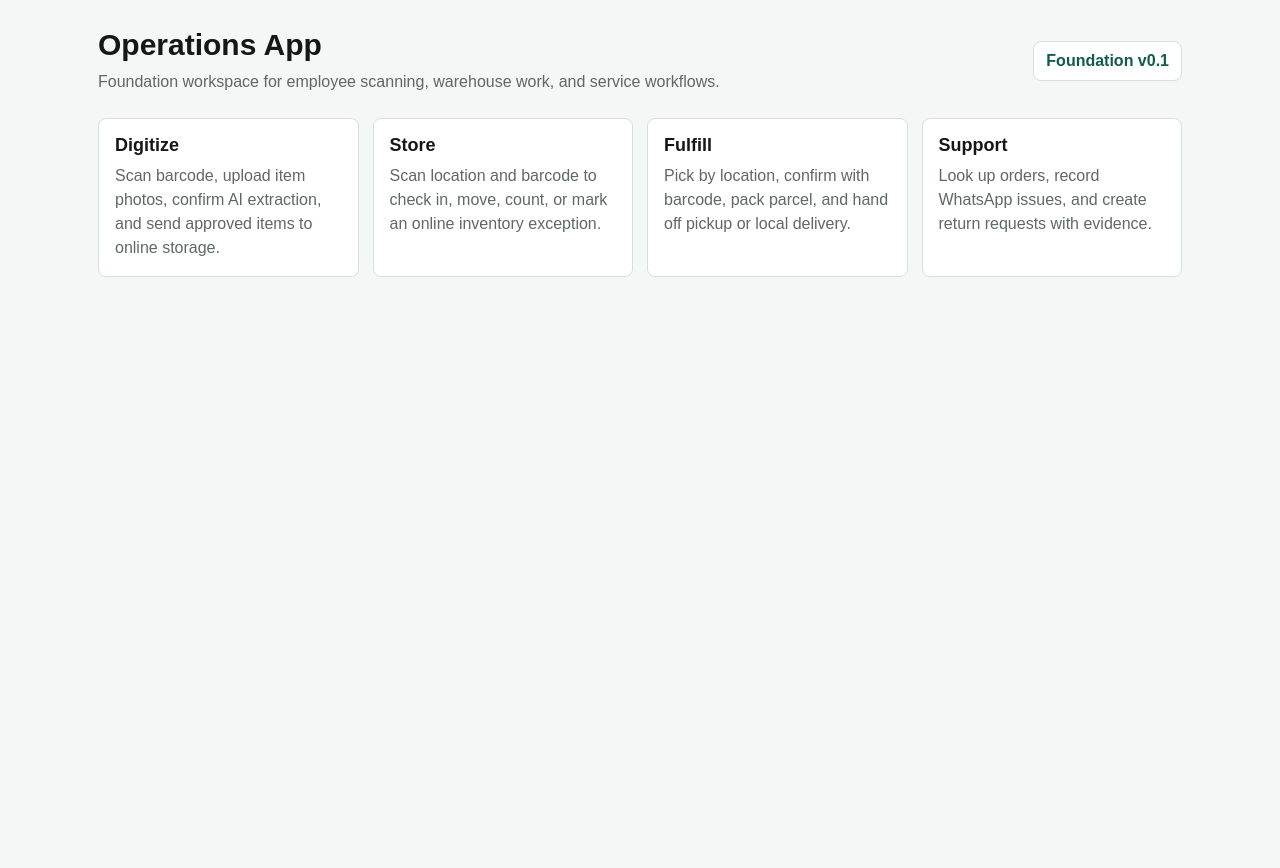
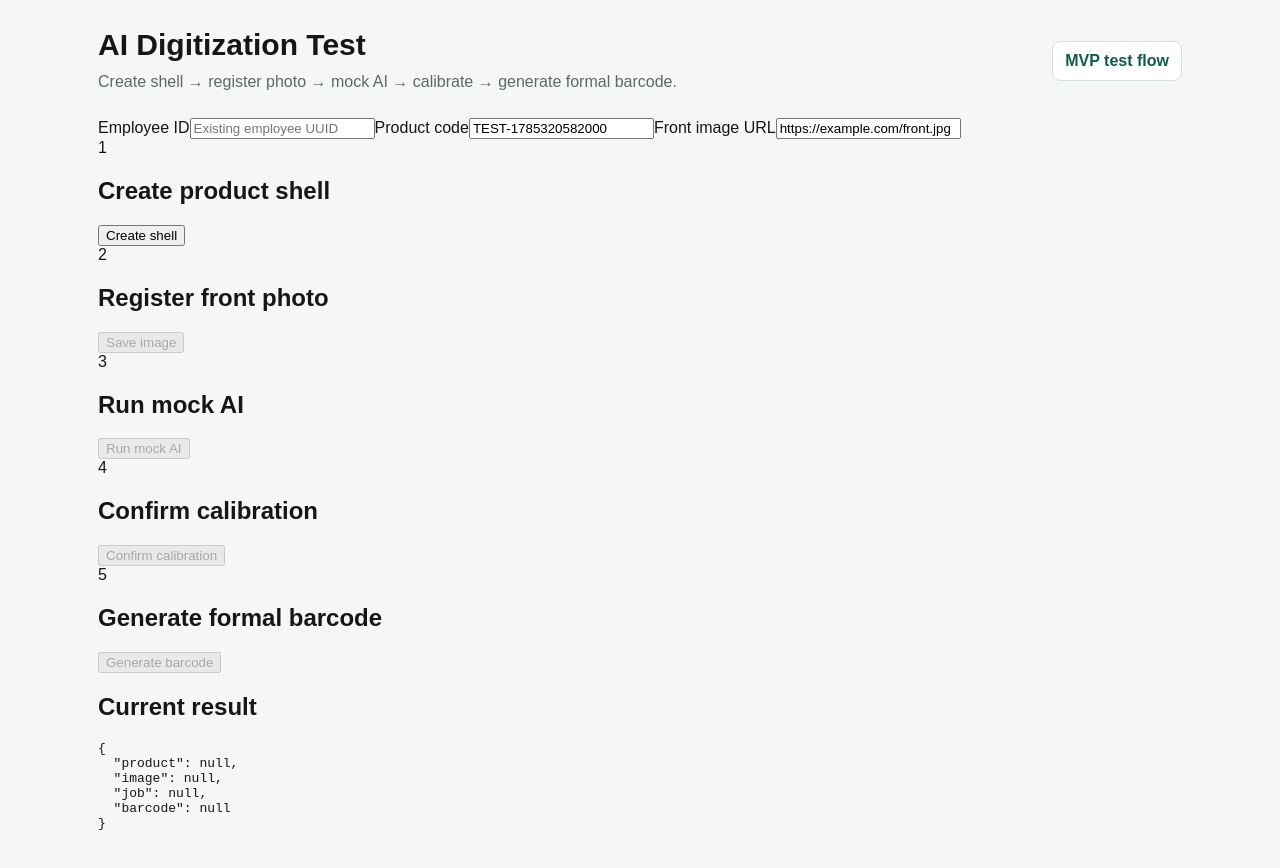
Before and after one commit to ericye666666-cmd/online-saler, a Next.js app in the folder apps/operations/: page / in a window 1280 px wide. Shown: the top 868 px of the page. Before the commit the page ends 800 px from the top, so only its background shows below. Built offline with nearby package versions, Linux system fonts and the light colour scheme; no server answers.

Commit message:
feat(operations): add AI digitization test workflow

```diff
--- a/apps/operations/src/app/page.tsx
+++ b/apps/operations/src/app/page.tsx
@@ -1,39 +1,92 @@
-const workflows = [
-  {
-    title: "Digitize",
-    body: "Scan barcode, upload item photos, confirm AI extraction, and send approved items to online storage."
-  },
-  {
-    title: "Store",
-    body: "Scan location and barcode to check in, move, count, or mark an online inventory exception."
-  },
-  {
-    title: "Fulfill",
-    body: "Pick by location, confirm with barcode, pack parcel, and hand off pickup or local delivery."
-  },
-  {
-    title: "Support",
-    body: "Look up orders, record WhatsApp issues, and create return requests with evidence."
-  }
-];
+"use client";
+
+import { useMemo, useState } from "react";
+
+const API_URL = process.env.NEXT_PUBLIC_API_URL ?? "http://localhost:4000";
+
+type JsonRecord = Record<string, unknown>;
+
+async function request(path: string, options?: RequestInit): Promise<JsonRecord> {
+  const response = await fetch(`${API_URL}${path}`, {
+    ...options,
+    headers: { "Content-Type": "application/json", ...(options?.headers ?? {}) }
+  });
+  const body = (await response.json()) as JsonRecord;
+  if (!response.ok) throw new Error(String(body.message ?? `Request failed: ${response.status}`));
+  return body;
+}
 
 export default function OperationsHome() {
+  const [employeeId, setEmployeeId] = useState("");
+  const [productCode, setProductCode] = useState(`TEST-${Date.now()}`);
+  const [imageUrl, setImageUrl] = useState("https://example.com/front.jpg");
+  const [product, setProduct] = useState<JsonRecord | null>(null);
+  const [image, setImage] = useState<JsonRecord | null>(null);
+  const [job, setJob] = useState<JsonRecord | null>(null);
+  const [barcode, setBarcode] = useState<JsonRecord | null>(null);
+  const [busy, setBusy] = useState("");
+  const [error, setError] = useState("");
+
+  const productId = String(product?.id ?? "");
+  const extractionId = String(job?.extractionId ?? "");
+  const imageId = String(image?.id ?? "");
+  const result = useMemo(() => JSON.stringify({ product, image, job, barcode }, null, 2), [product, image, job, barcode]);
+
+  async function run(label: string, action: () => Promise<void>) {
+    setBusy(label);
+    setError("");
+    try {
+      await action();
+    } catch (caught) {
+      setError(caught instanceof Error ? caught.message : "Unknown error");
+    } finally {
+      setBusy("");
+    }
+  }
+
   return (
     <main className="shell">
       <header className="header">
         <div>
-          <h1 className="title">Operations App</h1>
-          <p className="subtitle">Foundation workspace for employee scanning, warehouse work, and service workflows.</p>
+          <h1 className="title">AI Digitization Test</h1>
+          <p className="subtitle">Create shell → register photo → mock AI → calibrate → generate formal barcode.</p>
         </div>
-        <div className="status">Foundation v0.1</div>
+        <div className="status">MVP test flow</div>
       </header>
-      <section className="board" aria-label="Operations foundation workflows">
-        {workflows.map((workflow) => (
-          <article className="tile" key={workflow.title}>
-            <h2>{workflow.title}</h2>
-            <p>{workflow.body}</p>
-          </article>
-        ))}
+
+      <section className="panel form-grid">
+        <label>Employee ID<input value={employeeId} onChange={(event) => setEmployeeId(event.target.value)} placeholder="Existing employee UUID" /></label>
+        <label>Product code<input value={productCode} onChange={(event) => setProductCode(event.target.value)} /></label>
+        <label className="wide">Front image URL<input value={imageUrl} onChange={(event) => setImageUrl(event.target.value)} /></label>
+      </section>
+
+      <section className="steps">
+        <article className="step">
+          <span>1</span><h2>Create product shell</h2>
+          <button disabled={Boolean(busy)} onClick={() => run("create", async () => setProduct(await request("/products", { method: "POST", body: JSON.stringify({ productCode, employeeId: employeeId || undefined }) })))}>{busy === "create" ? "Creating…" : "Create shell"}</button>
+        </article>
+        <article className="step">
+          <span>2</span><h2>Register front photo</h2>
+          <button disabled={!productId || Boolean(busy)} onClick={() => run("image", async () => setImage(await request(`/products/${productId}/images`, { method: "POST", body: JSON.stringify({ type: "FRONT", originalUrl: imageUrl, employeeId: employeeId || undefined }) })))}>{busy === "image" ? "Saving…" : "Save image"}</button>
+        </article>
+        <article className="step">
+          <span>3</span><h2>Run mock AI</h2>
+          <button disabled={!productId || !imageId || Boolean(busy)} onClick={() => run("ai", async () => setJob(await request("/ai-jobs", { method: "POST", body: JSON.stringify({ productId, imageIds: [imageId], promptVersion: "product-v1" }) })))}>{busy === "ai" ? "Recognizing…" : "Run mock AI"}</button>
+        </article>
+        <article className="step">
+          <span>4</span><h2>Confirm calibration</h2>
+          <button disabled={!productId || !extractionId || !employeeId || Boolean(busy)} onClick={() => run("calibrate", async () => setProduct(await request(`/products/${productId}/calibrate`, { method: "POST", body: JSON.stringify({ employeeId, extractionId, title: "Black Short Sleeve Dress", category: "DRESS", color: "BLACK", pattern: "SOLID", sleeveType: "SHORT", brand: "Mock Brand", sizeLabel: "M", conditionGrade: "GOOD", measurements: [{ type: "LENGTH", valueCm: 92 }, { type: "CHEST_WIDTH", valueCm: 48 }], defects: [] }) })))}>{busy === "calibrate" ? "Saving…" : "Confirm calibration"}</button>
+        </article>
+        <article className="step">
+          <span>5</span><h2>Generate formal barcode</h2>
+          <button disabled={!productId || !employeeId || Boolean(busy)} onClick={() => run("barcode", async () => setBarcode(await request(`/products/${productId}/barcode`, { method: "POST", body: JSON.stringify({ employeeId }) })))}>{busy === "barcode" ? "Generating…" : "Generate barcode"}</button>
+        </article>
+      </section>
+
+      {error ? <p className="error">{error}</p> : null}
+      <section className="panel">
+        <h2>Current result</h2>
+        <pre>{result}</pre>
       </section>
     </main>
   );
```
